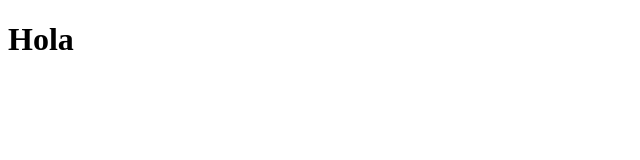
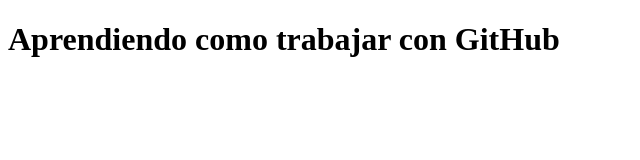
Before and after one commit to lwalter-19/NewRepositorio, a plain HTML site: page index.html in a window 1280 px wide. Shown: the whole page, without its empty margins (0-640 px from the left). Drawn offline with Linux system fonts and the light colour scheme.

Commit message:
Cambio De Titulo

```diff
--- a/index.html
+++ b/index.html
@@ -6,6 +6,6 @@
 	<meta name="description" content="Contenido para GitHub">
 </head>
 <body>
-	<h1>Hola</h1>
+	<h1>Aprendiendo como trabajar con GitHub</h1>
 </body>
 </html>
```
